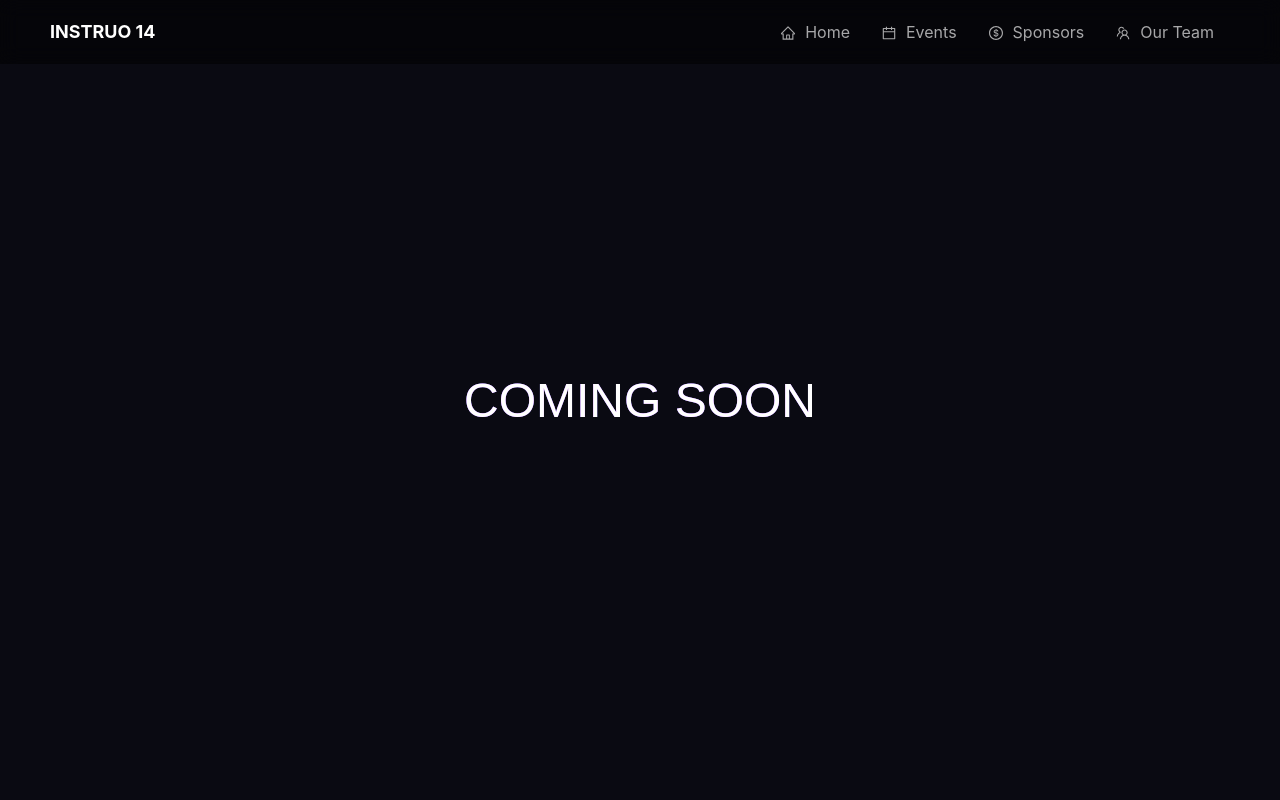
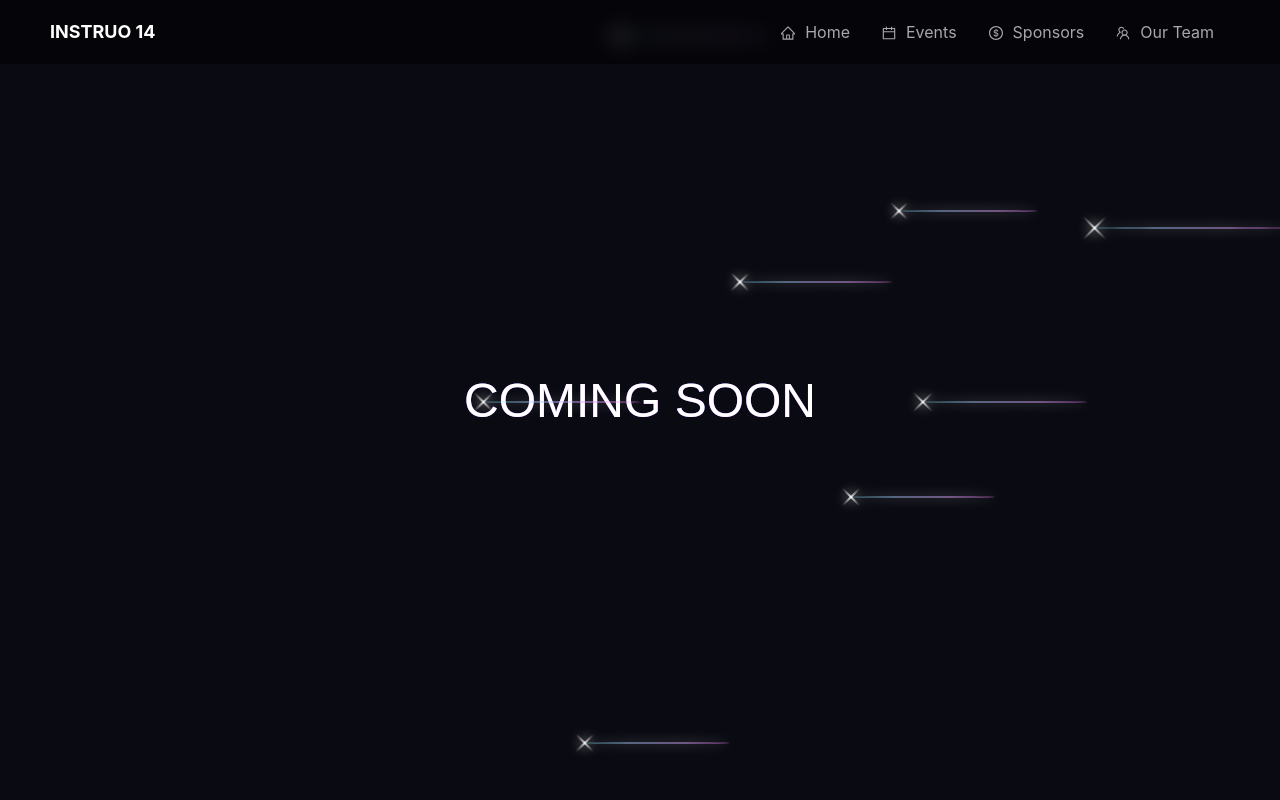
Before and after one commit to Harsh-git98/Instruo, a React (Vite) app in the folder client/: page /events in a window 1280 px wide. Shown: the top 800 px of the page. Built offline with nearby package versions, Linux system fonts and the light colour scheme; a web font is replaced by a local one; what antd-style would draw is missing.

Commit message:
[UPDATE]: Random falling star effect on comingsoon page

```diff
--- a/client/src/Components/Footer/Footer.css
+++ b/client/src/Components/Footer/Footer.css
@@ -7,6 +7,7 @@
     /* outline: 1px solid lime; */
     background: var(--footer-background);
     color: var(--white);
+    z-index: 100;
 }
 
 .nf .fcontent {
--- /dev/null
+++ b/client/src/Components/Starfall/Starfall.css
@@ -0,0 +1,86 @@
+.stars {
+  position: absolute;
+  top: 0;
+  width: 100vw;
+  height: 100vh;
+  z-index: 3;
+  /* transform: rotate(-45deg); */
+}
+
+.star {
+  --star-color: linear-gradient(45deg, #00e5ff, #ff00ff);
+  --star-tail-length: 6em;
+  --star-tail-height: 2px;
+  --star-width: calc(var(--star-tail-length) / 6);
+  --fall-duration: 9s;
+  --tail-fade-duration: var(--fall-duration);
+
+  position: absolute;
+  top: var(--top-offset, 0);
+  left: 0;
+  width: var(--star-tail-length);
+  height: var(--star-tail-height);
+  color: #fff;
+  background: linear-gradient(45deg, #7ff2ff6a, #ff82ff78);
+  border-radius: 50%;
+  filter: drop-shadow(0 0 6px currentColor);
+  transform: translate3d(104em, 0, 0);
+  animation: fall var(--fall-duration) var(--fall-delay, 0s) linear infinite,
+    tail-fade var(--tail-fade-duration) var(--fall-delay, 0s) ease-out infinite;
+}
+
+@media screen and (max-width: 750px) {
+  .star {
+    animation: fall var(--fall-duration) var(--fall-delay, 0s) linear infinite;
+  }
+}
+
+.star::before,
+.star::after {
+  position: absolute;
+  content: '';
+  top: 0;
+  left: calc(var(--star-width) / -2);
+  width: var(--star-width);
+  height: 100%;
+  background: linear-gradient(45deg, transparent, currentColor, transparent);
+  border-radius: inherit;
+  animation: blink 2s linear infinite;
+}
+
+.star::before {
+  transform: rotate(45deg);
+}
+
+.star::after {
+  transform: rotate(-45deg);
+}
+
+@keyframes fall {
+  to {
+    transform: translate3d(-30em, 0, 0);
+  }
+}
+
+@keyframes tail-fade {
+  0%,
+  50% {
+    width: var(--star-tail-length);
+    opacity: 1;
+  }
+  70%,
+  80% {
+    width: 0;
+    opacity: 0.4;
+  }
+  100% {
+    width: 0;
+    opacity: 0;
+  }
+}
+
+@keyframes blink {
+  50% {
+    opacity: 0.6;
+  }
+}
--- /dev/null
+++ b/client/src/Components/Starfall/Starfall.jsx
@@ -0,0 +1,32 @@
+import './Starfall.css';
+
+const STAR_COUNT = 30;
+
+function randomBetween(min, max) {
+  return Math.random() * (max - min) + min;
+}
+
+const Starfall = () => {
+  const stars = Array.from({ length: STAR_COUNT }).map((_, i) => {
+    // Randomize top offset, delay, and tail length for each star
+    const topOffset = `${randomBetween(0, 100)}%`;
+    const fallDelay = `${randomBetween(0, 9)}s`;
+    const tailLength = `${randomBetween(4, 15)}em`;
+
+    return (
+      <div
+        key={i}
+        className="star"
+        style={{
+          '--top-offset': topOffset,
+          '--fall-delay': fallDelay,
+          '--star-tail-length': tailLength,
+        }}
+      ></div>
+    );
+  });
+
+  return <div className="stars">{stars}</div>;
+};
+
+export default Starfall;
--- a/client/src/Pages/ComingSoon/ComingSoon.jsx
+++ b/client/src/Pages/ComingSoon/ComingSoon.jsx
@@ -1,10 +1,12 @@
 import React from "react";
 import "./ComingSoon.css";
 import GlitchAnimator from "../../Components/GlitchAnimator/GlitchAnimator";
+import Starfall from "../../Components/Starfall/Starfall";
 
 const ComingSoon = () => {
     return (
         <div className="coming-soon-container">
+            <Starfall />
             <div>
                 <GlitchAnimator text="COMING SOON" />
             </div>
```
